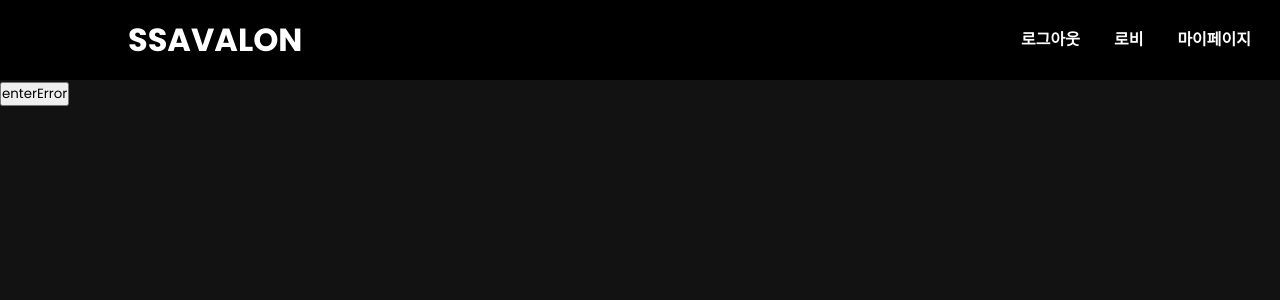
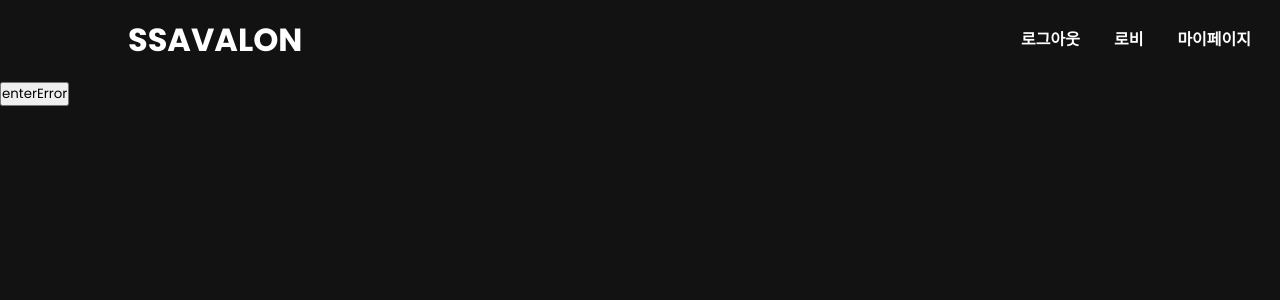
Before and after one commit to jhjo01/ssavalon_FE, a React (Create React App) app: page /lobby in a window 1280 px wide. Shown: the top 300 px of the page. Built offline with nearby package versions, Linux system fonts and the light colour scheme.

Commit message:
Style : header 색상 변경

```diff
--- a/src/components/header/Header.module.css
+++ b/src/components/header/Header.module.css
@@ -1,5 +1,5 @@
 .nav {
-  background: #000;
+  background: #121212;
   height: 80px;
 }
 
```
